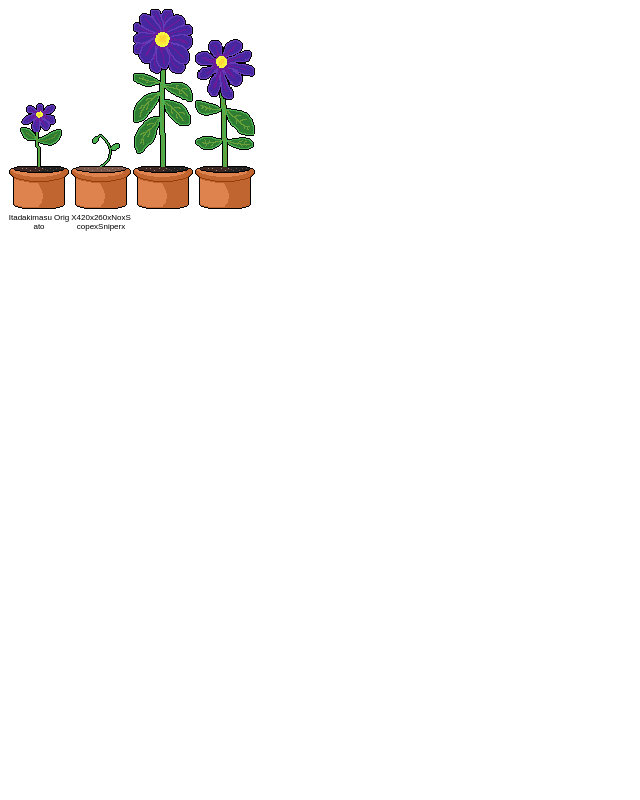
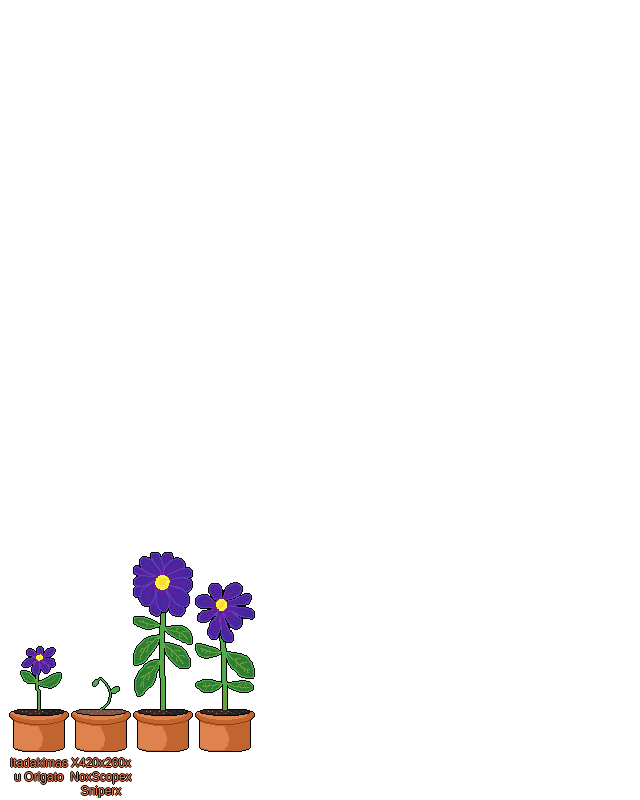
Before and after one commit to Rock-Bautumn/Blossom-Bot, a plain HTML site: page template/test.html in a window 1280 px wide. Shown: the whole page, without its empty margins (0-640 px from the left). Drawn offline with nearby package versions, Linux system fonts and the light colour scheme.

Commit message:
updated css styling to keep elements aligned to bottom

```diff
--- a/template/test.html
+++ b/template/test.html
@@ -10,12 +10,12 @@
 </head>
 <body>
 <style type="text/css">
-    .tg  {border-collapse:collapse;border-spacing:0;overflow: hidden;}
-    .tg td{border-color:black;border-style:solid;border-width:0px;font-family:Arial, sans-serif;font-size:8px;
+    .tg  {border-collapse:collapse;border-spacing:0;overflow: hidden; position:absolute; bottom:2px;}
+    .tg td{border-color:black;border-style:solid;border-width:0px;font-family:Arial, sans-serif;font-size:12px;
       overflow:hidden;padding:0px;word-break:break-all;width:60px;}
     .tg th{border-color:black;border-style:solid;border-width:0px;font-family:Arial, sans-serif;font-size:14px;
       font-weight:normal;overflow:hidden;padding:1px;word-break:break-all;width:60px;}
-    .tg .tg-baqh{text-align:center;vertical-align:top}
+    .tg .tg-baqh{text-align:center;vertical-align:top; color:coral;text-shadow: -1px 0 black, 0 1px black, 1px 0 black, 0 -1px black;}
 
     </style>
     <table class="tg">
```
